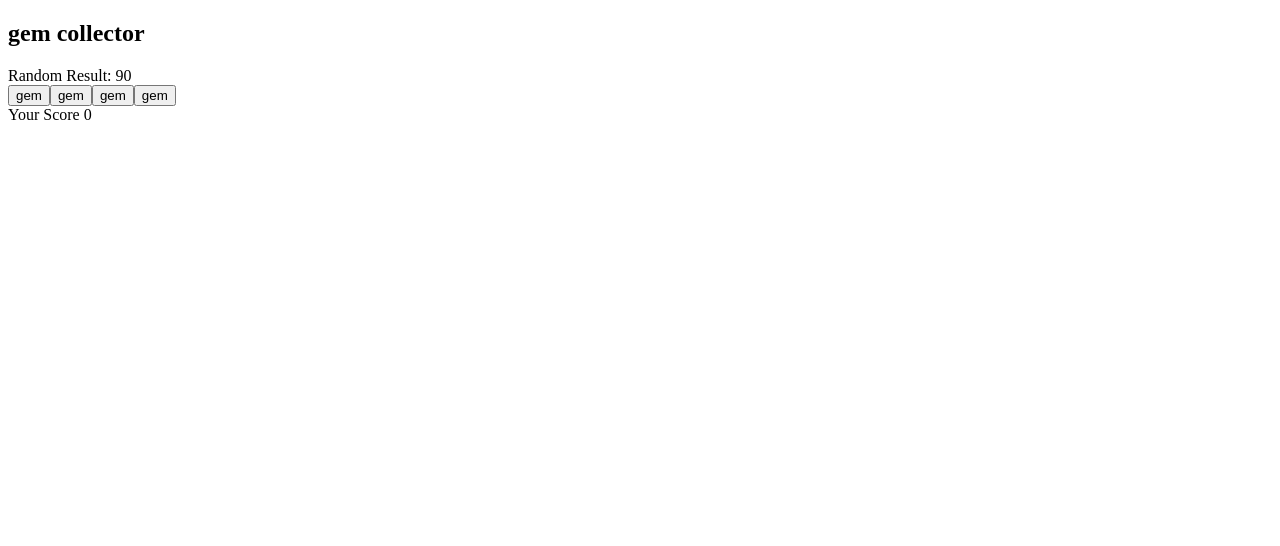
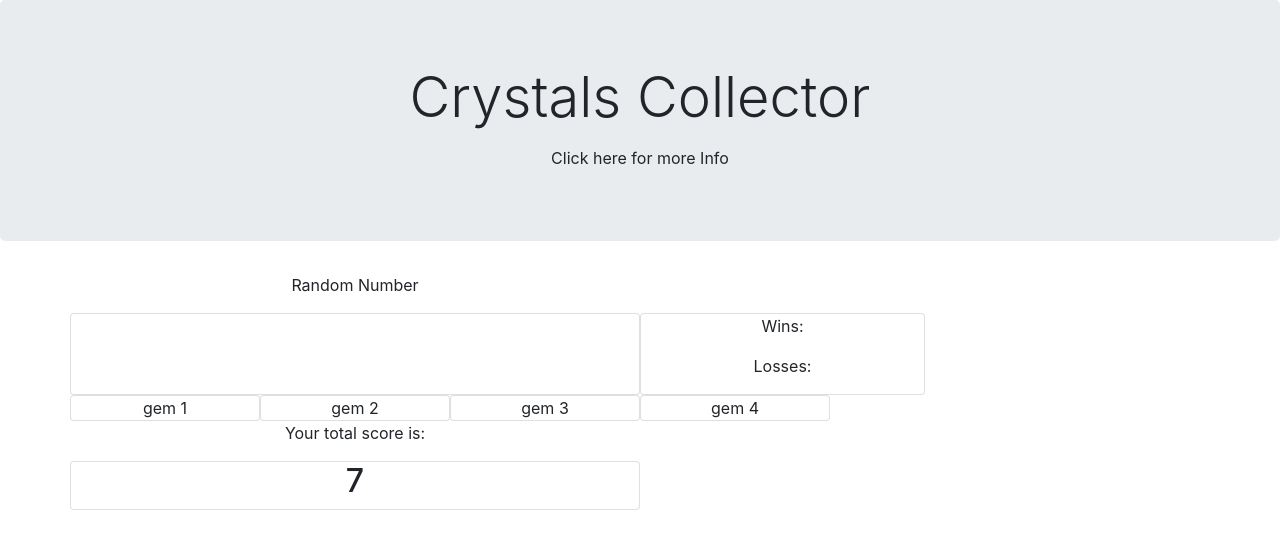
Before and after one commit to robertocastanon/unit-4-game, a plain HTML site: page index.html in a window 1280 px wide. Drawn offline with nearby package versions, Linux system fonts and the light colour scheme.

Commit message:
finished basic html for refactoring

```diff
--- a/assets/css/style.css
+++ /dev/null
@@ -1 +0,0 @@
-.button
--- a/assets/javascript/game.js
+++ b/assets/javascript/game.js
@@ -1,60 +1,31 @@
-var randResult
-var score = 0;
+// var ranNum = document.querySelector('randomNum')
+// var wins = document.querySelector('wins')
+// var losses = document.querySelector('losses')
 
-// var restart = function () {
-// a universal function that generates a random integer(must clarify the two numbers when used)
-var rand = function generateRandomInteger(min, max) {
-  return Math.floor(min + Math.random()*(max + 1 - min))
-}
+// var gem1 = document.querySelector('#gem1')
+// var gem2 = document.querySelector('#gem2')
+// var gem3 = document.querySelector('#gem3')
+// var gem4 = document.querySelector('#gem4')
 
-// this variable will be used only for the starting random number
-randResult = rand(19,120);
+// // var gems = [gem1, gem2, gem3, gem4]
 
-//displays the random starting result for the user when the html loads
-$(".randomNum").append('Random Result: ' + randResult);
+// // function randomGenerator(min, max) {
+// //   return Math.floor(Math.random() * (max - min) ) + min
+// // }
 
-for (var i = 0; i < 4; i++) {
-  // Using the universal var rand this generates a random number between 1-12, 4 times
-  gemRand = rand(1,12);
+// ranGem = Math.floor(Math.random() * 12) + 1
 
-// adds 4 buttons on the html
-// sets gemData to gemRand so that it holds the value
-var button = $("<button>gem</button>");
-    button.attr({
-      "class": 'button',
-      "gemData": gemRand
-    });
+// // ranNum.innerHTML = Math.floor(Math.random() * 120) + 19
 
-$(".gems").append(button);
+// // ranNum.innerHTML = 5
 
-//display your score when html loads
-$(".score").html("Your Score " + 0);
+// // document.ranNum.innerHTML = 2222
+// document.getElementById('randomNum').innerHTML = Math.floor(Math.random() * 120) + 19
+// // RandomNumber function () {
+// // }
 
-// }
-};
-// reset();
+// document.querySelector('#gem1').addEventListener('click', function () {
+// ranGem = Math.floor(Math.random() * 12) + 1
 
-$(".button").on('click', function () {
-  // grabing the data from gemData to create a variable "gemScore"
-  var gemScore = parseInt($(this).attr('gemData'));
-  //This console log is to show which numbers were allocated to each button
-  console.log(gemScore);
-
-  score += gemScore;
-  //Update score every button click
-  $(".score").html("Your Score: " + score);
-
-  //if your score is greater than the random starting result you lost
-  if(score > randResult) {
-    $(".lose").html("You Lost..")
-    score = 0;
-    // reset();
-  }
-//if your score is equal to the random starting result you won
-  else if(score === randResult) {
-    $(".win").html("You Win!!")
-    score = 0;
-    // reset();
-  }
-
-});
+//     console.log(ranGem)
+// })
--- a/index.html
+++ b/index.html
@@ -1,26 +1,64 @@
-<!DOCTYPE html>
+<!doctype html>
 <html lang="en">
-<head>
-	<meta charset="UTF-8">
-	<title>Document</title>
+  <head>
+    <!-- Required meta tags -->
+    <meta charset="utf-8">
+    <meta name="viewport" content="width=device-width, initial-scale=1, shrink-to-fit=no">
 
-	<script type="text/javascript" src="https://cdnjs.cloudflare.com/ajax/libs/jquery/3.2.1/jquery.min.js"></script>
+    <!-- Bootstrap CSS -->
+    <link rel="stylesheet" href="https://stackpath.bootstrapcdn.com/bootstrap/4.3.1/css/bootstrap.min.css" integrity="sha384-ggOyR0iXCbMQv3Xipma34MD+dH/1fQ784/j6cY/iJTQUOhcWr7x9JvoRxT2MZw1T" crossorigin="anonymous">
 
-	<link rel="stylesheet" type="text/css" href="assets/css/style.css">
-</head>
-<body>
-    <h2> gem collector </h2>
+    <title>Hello, world!</title>
+  </head>
+  <body>
+	  <div class="jumbotron text-center">
+		  <h1 class="display-4">Crystals Collector</h1>
+		  <button id=infoBtn class="btn btn-ghost-dark" type="button" data-toggle="collapse" data-target="#collapseExample" aria-expanded="false" aria-controls="collapseExample">
+				Click here for more Info
+			  </button>
+		  <div class="collapse" id="collapseExample">
+				<ul>
+          <li>A random number will appear at the start of the game.</li>
+          <li>There will be four clickable crystals. By clicking on one you will add a specific apmount of points to your score.</li>
+          <li>You win by matching your total score to the random number. You lose if your score goes above the random number.</li>
+          <li>The value of each crystal is hidden from you until you click on it.</li>
+          <li>Each time the game starts the game will change the value of each number.</li>
+        </ul>
+			  </div>
+    </div>
+    <div class="container text-center">
+      <div class="row">
+        <p class="col-sm-6">Random Number</p>
+      </div>
+      <div class="row">
+          <div class="col-sm-6 card"><h2 id=randomNum></h2></div>
+          <div class="col-sm-3 card">
+            <p id="wins">Wins: </p>
+            <p id="losses">Losses: </p>
+          </div>
+      </div>
+      <div class="row">
+        <div id="gem1" class="col-sm-2 card">gem 1</div>
+        <div id="gem2" class="col-sm-2 card">gem 2</div>
+        <div id="gem3" class="col-sm-2 card">gem 3</div>
+        <div id="gem4" class="col-sm-2 card">gem 4</div>
+      </div>
+      <div class="row">
+        <p class="col-sm-6">Your total score is:</p>
+      </div>
+      <div class="row">
+          <div id="totalScore" class="col-sm-6 card"><h2>7</h2></div>
+      </div>
 
-    <div class="randomNum"></div>
-
-	<div class="gems">
 
     </div>
 
-    <div class="score"></div>
 
-    <div class="lose"></div> <div class="win"></div>
-
-	<script type="text/javascript" src="assets/javascript/game.js"></script>
-</body>
+    <!-- Optional JavaScript -->
+    <!-- jQuery first, then Popper.js, then Bootstrap JS -->
+    <script src="assets/javascript/game.js"></script>
+    <script src="https://code.jquery.com/jquery-3.3.1.slim.min.js" integrity="sha384-q8i/X+965DzO0rT7abK41JStQIAqVgRVzpbzo5smXKp4YfRvH+8abtTE1Pi6jizo" crossorigin="anonymous"></script>
+    <script src="https://cdnjs.cloudflare.com/ajax/libs/popper.js/1.14.7/umd/popper.min.js" integrity="sha384-UO2eT0CpHqdSJQ6hJty5KVphtPhzWj9WO1clHTMGa3JDZwrnQq4sF86dIHNDz0W1" crossorigin="anonymous"></script>
+    <script src="https://stackpath.bootstrapcdn.com/bootstrap/4.3.1/js/bootstrap.min.js" integrity="sha384-JjSmVgyd0p3pXB1rRibZUAYoIIy6OrQ6VrjIEaFf/nJGzIxFDsf4x0xIM+B07jRM" crossorigin="anonymous"></script>
+  </body>
 </html>
```
